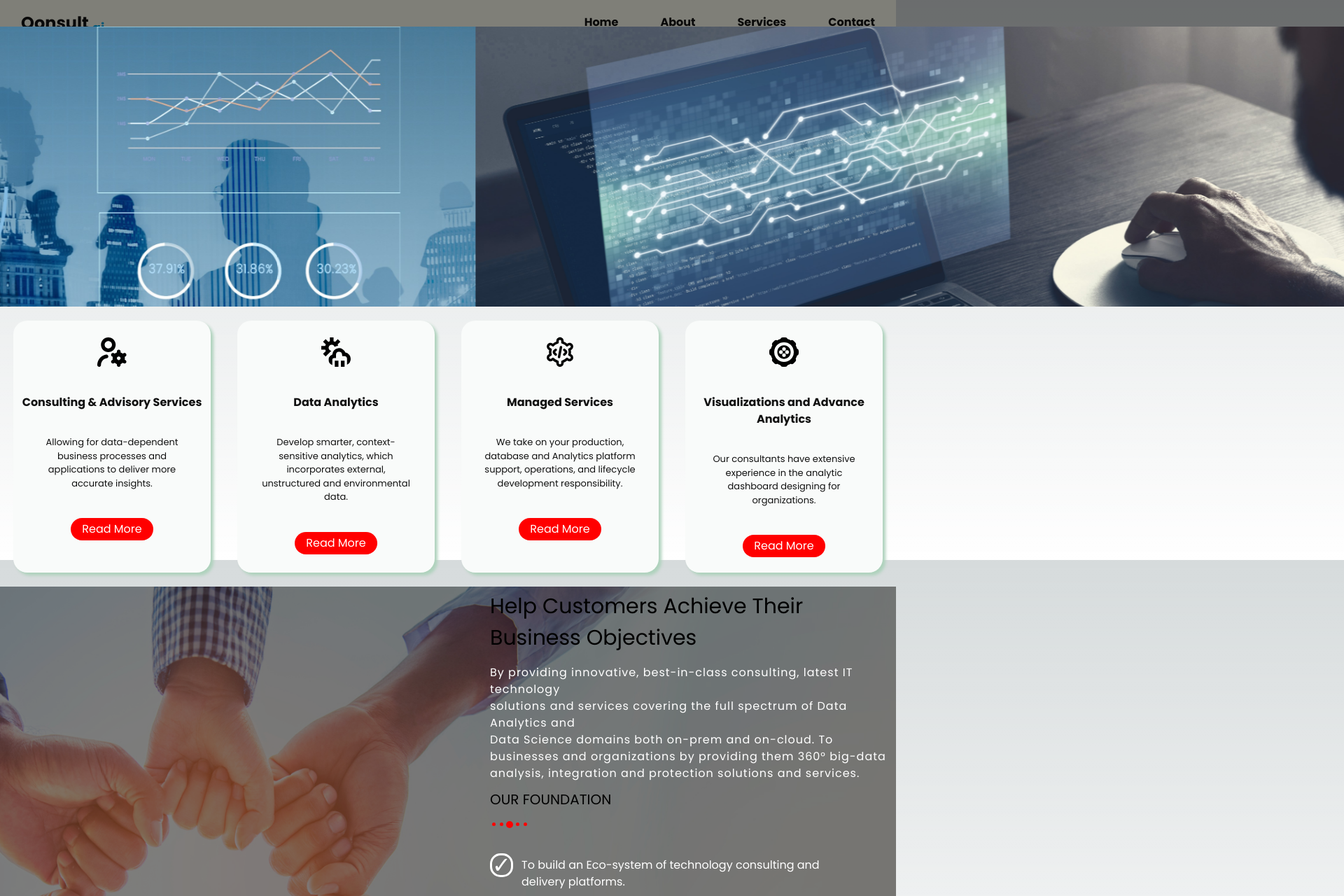
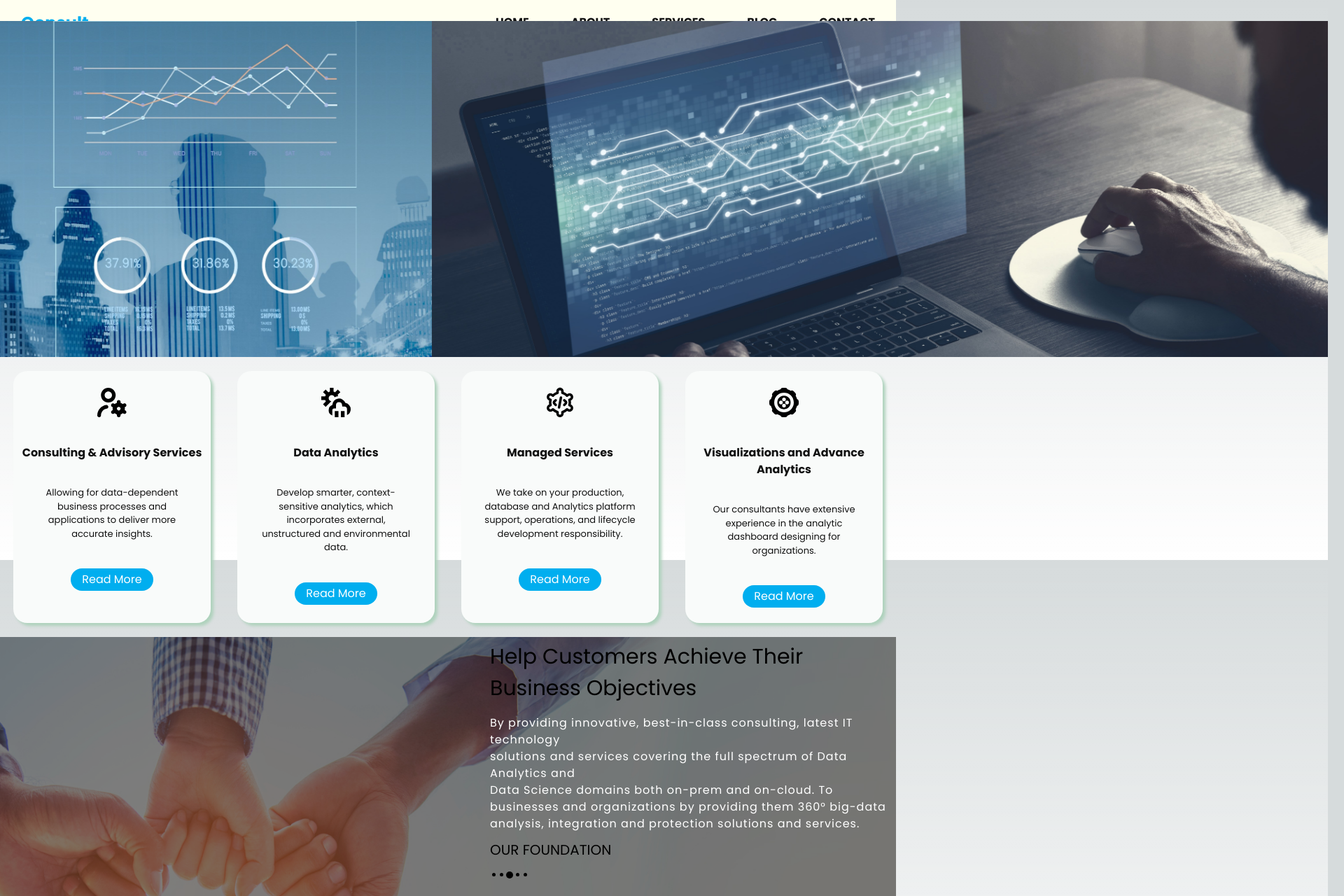
Before and after one commit to RohmaButt/qconsult, a Next.js app: page / in a window 1280 px wide. Shown: the top 1280 px of the page at 70% size, 1920 px wide, since content can reach past the window. Built offline with nearby package versions, Linux system fonts and the light colour scheme.

Commit message:
layout fixes

```diff
--- a/shared/components/CardsBox/style.css
+++ b/shared/components/CardsBox/style.css
@@ -70,7 +70,7 @@ img.flexcardimgItem {
   }
 }
 .flexcardImg a {
-  background-color: red;
+  background-color: #00aeef;
   border-radius: 20px;
   padding: 4px 16px;
   width: auto;
--- a/shared/components/Mission/style.css
+++ b/shared/components/Mission/style.css
@@ -51,7 +51,7 @@ body {
 .dot {
   height: 5px;
   width: 5px;
-  background-color: red;
+  background-color: black;
   border-radius: 50%;
   margin: 3px;
   display: inline-block;
@@ -59,7 +59,7 @@ body {
 .large-dot {
   height: 10px;
   width: 10px;
-  background-color: red;
+  background-color: black;
   margin: 1px;
   border-radius: 50%;
   display: inline-block;
--- a/shared/components/Navbar/index.tsx
+++ b/shared/components/Navbar/index.tsx
@@ -15,16 +15,19 @@ export default function Navbar() {
         {/* <Image src={img0} alt="logo" width={60} height={60} /> */}
         <ul>
           <li>
-            <a href="/">Home</a>
+            <a href="/">HOME</a>
           </li>
           <li>
-            <a href="/about">About</a>
+            <a href="/about">ABOUT</a>
           </li>
           <li>
-            <a href="/services">Services</a>
+            <a href="/services">SERVICES</a>
           </li>
           <li>
-            <a href="/contact">Contact</a>
+            <a href="/blog">BLOG</a>
+          </li>
+          <li>
+            <a href="/contact">CONTACT</a>
           </li>
         </ul>
       </div>
--- a/shared/components/ReactCardSlider/style.css
+++ b/shared/components/ReactCardSlider/style.css
@@ -23,9 +23,8 @@ container {
   width: 400%;
   display: flex;
   animation: slide 16s infinite;
-  padding-top: 70rem;
-  /* overflow: hidden;
-  height: 400px; */
+  margin-top: 74rem;
+  overflow: hidden;
 }
 
 @keyframes slide {
@@ -53,7 +52,7 @@ container {
   /* width: 100%; */
   /* height: 150px; */
   background-image: url("/Images/images/mission01.jpg");
-  height: 50vh;
+  height: 60vh;
   /* background-repeat: no-repeat;
   background-size: cover;
   background-position: bottom-center;
@@ -79,7 +78,7 @@ container {
 
 .img1 {
   background-image: url("/Images/images/computer.jpg");
-  height: 50vh;
+  height: 60vh;
   background-size: cover;
   background-repeat: no-repeat;
   width: 100%;
@@ -87,7 +86,7 @@ container {
 
 .img2 {
   background-image: url("/Images/images/hand-touching-symbols.jpg");
-  height: 50vh;
+  height: 60vh;
   background-size: cover;
   background-repeat: no-repeat;
   width: 100%;
@@ -95,7 +94,7 @@ container {
 
 .img3 {
   background-image: url("/Images/images/data-analysis.jpg");
-  height: 50vh;
+  height: 60vh;
   background-size: cover;
   background-repeat: no-repeat;
   width: 100%;
@@ -103,7 +102,7 @@ container {
 
 .img4 {
   background-image: url("/Images/images/artificial-intelligence.jpg");
-  height: 50vh;
+  height: 60vh;
   background-size: cover;
   background-repeat: no-repeat;
   width: 100%;
```
